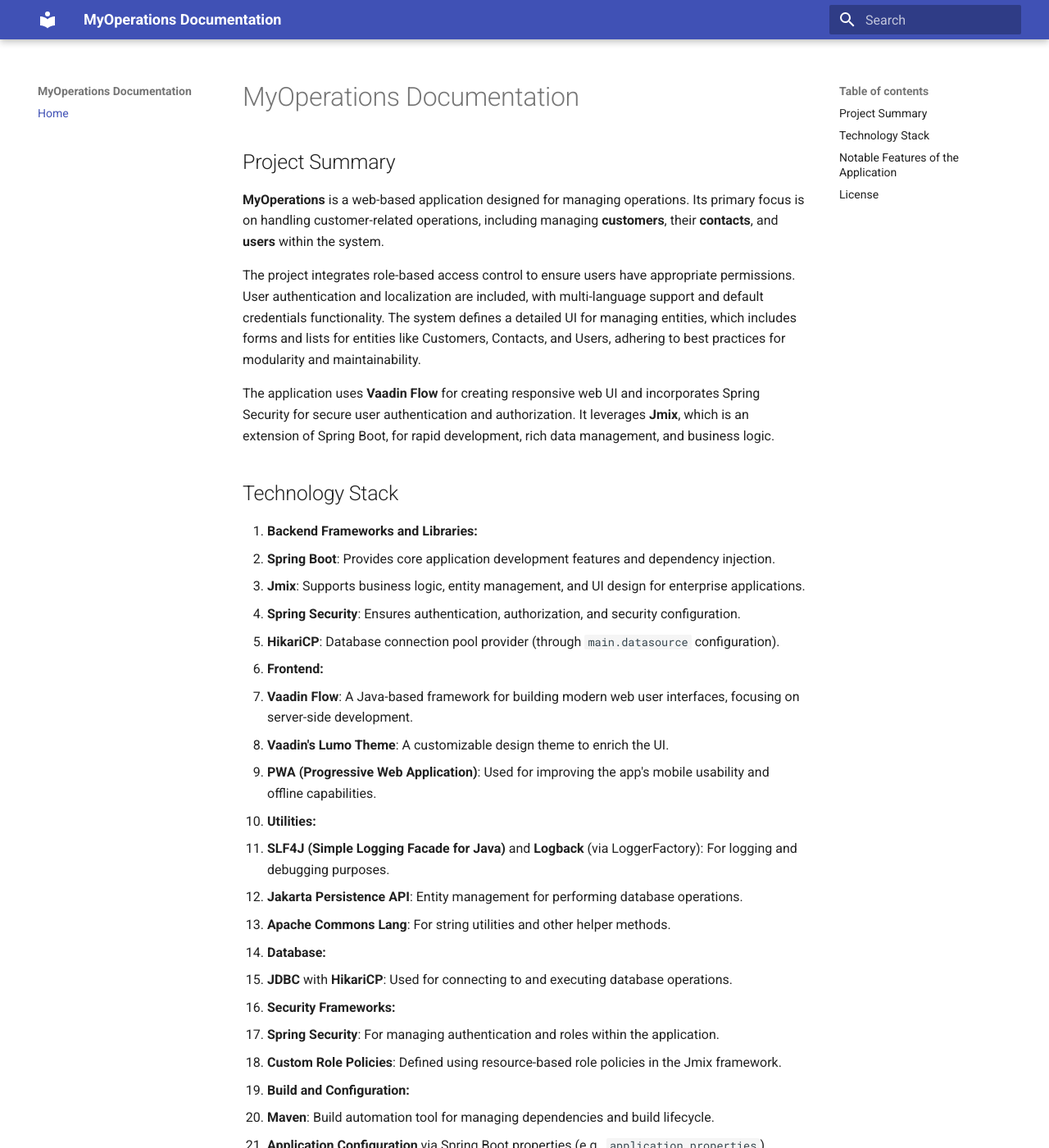
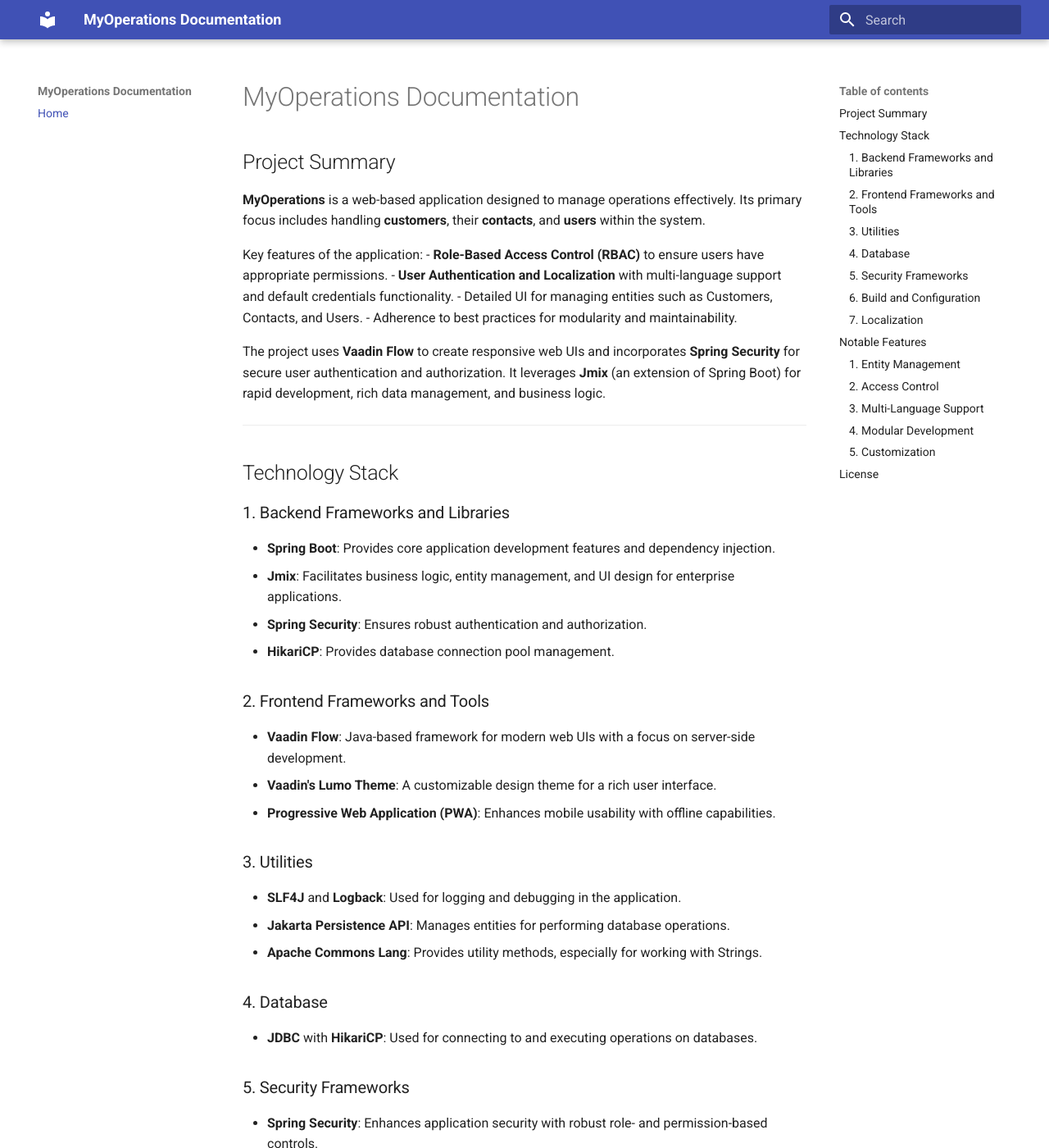
Before and after one commit to maravelias/MyOperations, an MkDocs documentation site: the page built from docs/index.md, in a window 1280 px wide and 1400 px high. Shown: the whole window at 82% size. Built offline with MkDocs 1.6.1 and Material for MkDocs 9.7.7, drawn with Linux system fonts in a browser that asks for light colours; some of the changed text lies outside the part shown.

Commit message:
"Refactor docs for clarity and structure"
Improved the structure and readability of the documentation. Reorganized sections, enhanced formatting, and clarified key points to ensure better understanding and navigation for users.

```diff
--- a/docs/index.md
+++ b/docs/index.md
@@ -1,62 +1,73 @@
 # MyOperations Documentation
 
 ## Project Summary
-**MyOperations** is a web-based application designed for managing operations. Its primary focus is on handling customer-related operations, including managing **customers**, their **contacts**, and **users** within the system.
 
-The project integrates role-based access control to ensure users have appropriate permissions. User authentication and localization are included, with multi-language support and default credentials functionality. The system defines a detailed UI for managing entities, which includes forms and lists for entities like Customers, Contacts, and Users, adhering to best practices for modularity and maintainability.
+**MyOperations** is a web-based application designed to manage operations effectively. Its primary focus includes handling **customers**, their **contacts**, and **users** within the system.
 
-The application uses **Vaadin Flow** for creating responsive web UI and incorporates Spring Security for secure user authentication and authorization. It leverages **Jmix**, which is an extension of Spring Boot, for rapid development, rich data management, and business logic.
+Key features of the application:
+- **Role-Based Access Control (RBAC)** to ensure users have appropriate permissions.
+- **User Authentication and Localization** with multi-language support and default credentials functionality.
+- Detailed UI for managing entities such as Customers, Contacts, and Users.
+- Adherence to best practices for modularity and maintainability.
+
+The project uses **Vaadin Flow** to create responsive web UIs and incorporates **Spring Security** for secure user authentication and authorization. It leverages **Jmix** (an extension of Spring Boot) for rapid development, rich data management, and business logic.
+
+---
 
 ## Technology Stack
-1. **Backend Frameworks and Libraries:**
-   - **Spring Boot**: Provides core application development features and dependency injection.
-   - **Jmix**: Supports business logic, entity management, and UI design for enterprise applications.
-   - **Spring Security**: Ensures authentication, authorization, and security configuration.
-   - **HikariCP**: Database connection pool provider (through `main.datasource` configuration).
 
-2. **Frontend:**
-   - **Vaadin Flow**: A Java-based framework for building modern web user interfaces, focusing on server-side development.
-   - **Vaadin's Lumo Theme**: A customizable design theme to enrich the UI.
-   - **PWA (Progressive Web Application)**: Used for improving the app's mobile usability and offline capabilities.
+### 1. Backend Frameworks and Libraries
+- **Spring Boot**: Provides core application development features and dependency injection.
+- **Jmix**: Facilitates business logic, entity management, and UI design for enterprise applications.
+- **Spring Security**: Ensures robust authentication and authorization.
+- **HikariCP**: Provides database connection pool management.
 
-3. **Utilities:**
-   - **SLF4J (Simple Logging Facade for Java)** and **Logback** (via LoggerFactory): For logging and debugging purposes.
-   - **Jakarta Persistence API**: Entity management for performing database operations.
-   - **Apache Commons Lang**: For string utilities and other helper methods.
+### 2. Frontend Frameworks and Tools
+- **Vaadin Flow**: Java-based framework for modern web UIs with a focus on server-side development.
+- **Vaadin's Lumo Theme**: A customizable design theme for a rich user interface.
+- **Progressive Web Application (PWA)**: Enhances mobile usability with offline capabilities.
 
-4. **Database:**
-   - **JDBC** with **HikariCP**: Used for connecting to and executing database operations.
+### 3. Utilities
+- **SLF4J** and **Logback**: Used for logging and debugging in the application.
+- **Jakarta Persistence API**: Manages entities for performing database operations.
+- **Apache Commons Lang**: Provides utility methods, especially for working with Strings.
 
-5. **Security Frameworks:**
-   - **Spring Security**: For managing authentication and roles within the application.
-   - **Custom Role Policies**: Defined using resource-based role policies in the Jmix framework.
+### 4. Database
+- **JDBC** with **HikariCP**: Used for connecting to and executing operations on databases.
 
-6. **Build and Configuration:**
-   - **Maven**: Build automation tool for managing dependencies and build lifecycle.
-   - **Application Configuration** via Spring Boot properties (e.g., `application.properties`).
+### 5. Security Frameworks
+- **Spring Security**: Enhances application security with robust role- and permission-based controls.
+- **Custom Role Policies**: Resource-based role policies defined in the Jmix framework.
 
-7. **Localization:**
-   - **Multi-locale Support**: The application dynamically adjusts the locale settings for the UI based on user selection or session settings.
+### 6. Build and Configuration
+- **Maven**: A build automation tool for dependency management and project build lifecycle.
+- **Application Configuration**: Managed via Spring Boot properties (e.g., `application.properties`).
 
-## Notable Features of the Application
-- **Entity Management**:
-  - Customers and their contacts are managed through dedicated views.
-  - Users are managed with password encoding and role assignments.
+### 7. Localization
+- **Multi-locale Support**: Dynamically adjusts locale settings based on user preferences or session settings.
 
-- **Access Control**:
-  - Security roles such as `FullAccessRole` and `UiMinimalRole` are defined, providing granular access management for system resources.
+---
 
-- **Multi-Language Support**:
-  - Interfaces and error messages are localized using `LocaleChangeObserver` and custom translations.
+## Notable Features
 
-- **Modular Development**:
-  - Separate `@ViewController` and `@ViewDescriptor` annotations for views ensure modularity and decoupling of the UI layer from the backend.
+### 1. Entity Management
+- Dedicated views for managing customers and their contacts.
+- User management includes password encoding and role assignments.
 
-- **Customization**:
-  - Custom `SecurityFilterChain` for public API endpoints (e.g., `/actuator/**`).
+### 2. Access Control
+- Security roles such as `FullAccessRole` and `UiMinimalRole` are defined, enabling fine-grained access control.
+
+### 3. Multi-Language Support
+- Interfaces and error messages are localized using the `LocaleChangeObserver` and custom translations.
+
+### 4. Modular Development
+- Separation of concerns with `@ViewController` and `@ViewDescriptor` annotations for views, ensuring a decoupled UI layer.
+
+### 5. Customization
+- Custom `SecurityFilterChain` configurations for public API endpoints (e.g., `/actuator/**`).
 
 ---
 
 ## License
 
-This project is licensed under the Apache License 2.0. See the [LICENSE](LICENSE) file for details.
+This project is licensed under the **Apache License 2.0**. See the [LICENSE](LICENSE) file for further details.
```
